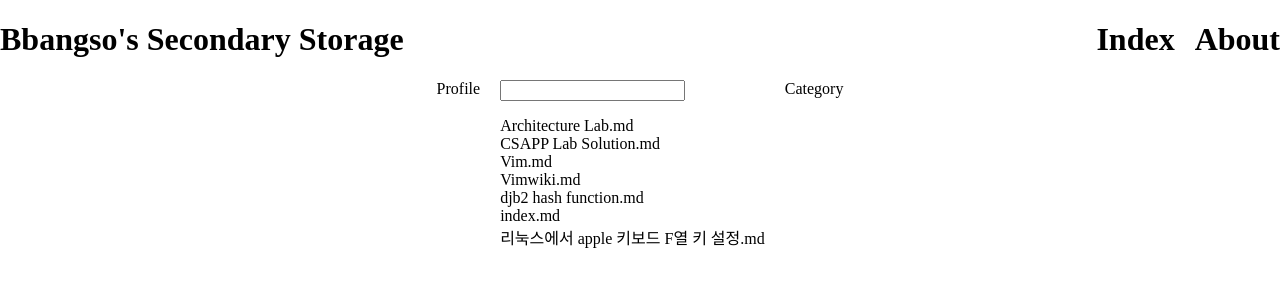
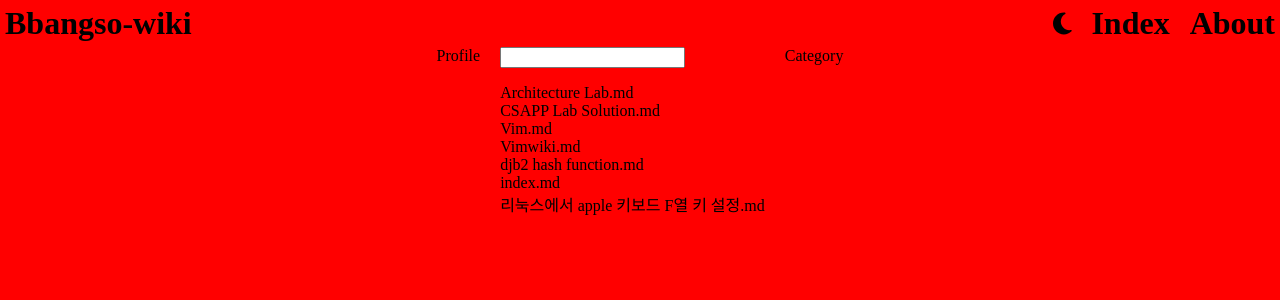
Before and after one commit to bbangso0322/kiwi-log, a Jekyll site: the page built from index.html, in a window 1280 px wide. Shown: the top 300 px of the page. Built offline with Jekyll 4.4.1, drawn with Linux system fonts in a browser that asks for light colours.

Commit message:
Add dark mode

```diff
--- a/_includes/header.html
+++ b/_includes/header.html
@@ -1,7 +1,8 @@
 <div class="header-container">
-	<a href="/"><h1 class="wiki-name">Bbangso's Secondary Storage</h1></a>
+	<a href="/"><h1 class="wiki-name">{{ site.wiki_name }}</h1></a>
 
 	<div class="navi-container">
+		<div class="light-mode-container" id="light-mode-container"><i class="fa-solid light-mode" id="light-mode"></i></div>
 		<a href="/mywikis/index.html"><h1 class="index-text">Index</h1></a>
 		<a href="/about.html"><h1 class="about-text">About</h1></a>
 	</div>
--- a/_layouts/default.html
+++ b/_layouts/default.html
@@ -4,6 +4,10 @@
 		<meta charset='utf-8'/>
 		<title>{{ page.name | replace: '.md', '' | replace: '.html', '' }}{%if page.collection != "mywikis" %} | {{ site.wiki_name }}{%endif%}</title>
 		<link rel="stylesheet" href="/assets/css/styles.css">
+		<script type="module" src="/assets/js/index.js"></script>
+		<script src="/assets/fontawesome/js/fontawesome.js"></script>
+		<script src="/assets/fontawesome/js/brands.js"></script>
+		<script src="/assets/fontawesome/js/solid.js"></script>
 	</head>
 	<body>
 		{% include header.html %}
--- a/_sass/header.scss
+++ b/_sass/header.scss
@@ -1,20 +1,27 @@
 .header-container {
 	display: flex;
+	padding: 5px;
 }
 
 .wiki-name {
-
+	margin: 0;
 }
 
 .index-text {
+	margin: 0;
 }
 
 .about-text {
-
+	margin: 0;
 }
 
 .navi-container {
 	display: flex;
+	align-items: center;
 	margin-left: auto;
 	gap: 20px;
 }
+
+.light-mode {
+	font-size: 25px;
+}
--- a/_sass/main.scss
+++ b/_sass/main.scss
@@ -1,6 +1,11 @@
+:root {
+	--background-color: green;
+}
+
 body {
 	margin: 0;
 	padding: 0;
+	background-color: var(--background-color);
 }
 
 ul {
--- /dev/null
+++ b/assets/js/index.js
@@ -0,0 +1,7 @@
+import { LightMode } from './utils.js'
+
+const lightMode = new LightMode();
+
+document.getElementById("light-mode-container").addEventListener("click", (e) => {
+	lightMode.toggleMode();
+});
--- /dev/null
+++ b/assets/js/utils.js
@@ -0,0 +1,46 @@
+class LightMode{
+
+	constructor () {
+		let isDarkMode = localStorage.getItem("isDarkMode");
+
+		if(isDarkMode == null) {
+			isDarkMode = false;
+			if(window.matchMedia) {
+				isDarkMode = window.matchMedia('(prefers-color-scheme: dark)').matches;
+			}
+			localStorage.setItem("isDarkMode", isDarkMode);
+		}
+
+		this.setMode(isDarkMode);
+	}
+
+	toggleMode(){
+		let isDarkMode = localStorage.getItem("isDarkMode");
+		console.log(typeof(isDarkMode));
+
+		if(isDarkMode == "true") {
+			localStorage.setItem("isDarkMode", false);
+			this.setMode("false");
+		}
+		else {
+			localStorage.setItem("isDarkMode", true);
+			this.setMode("true");
+		}
+	}
+
+	setMode(isDarkMode) {
+		const modeIcon = document.getElementById("light-mode");
+		if(isDarkMode == "false") {
+			document.documentElement.style.setProperty("--background-color", 'green');
+			modeIcon.classList.remove("fa-moon");
+			modeIcon.classList.add("fa-sun");
+		}
+		else {
+			document.documentElement.style.setProperty("--background-color", 'red');
+			modeIcon.classList.remove("fa-sun");
+			modeIcon.classList.add("fa-moon");
+		}
+	}
+}
+
+export { LightMode };
```
